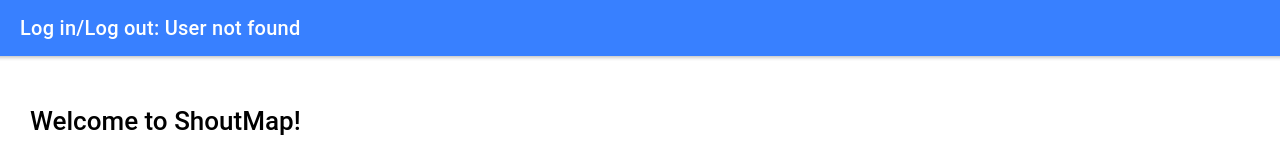
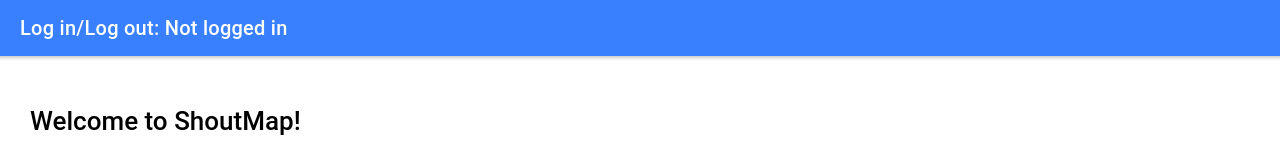
Before and after one commit to jpeacemakr/shoutmap, a React (Create React App) app: page /tab1 in a window 1280 px wide. Shown: the top 153 px of the page. Built offline with nearby package versions, Linux system fonts and the light colour scheme; no server answers.

Commit message:
added alert and cleaned stuff up

```diff
--- a/src/App.tsx
+++ b/src/App.tsx
@@ -9,11 +9,6 @@
   IonTabButton,
   IonTabs
 } from '@ionic/react';
-
-
-import { IonMenu, IonHeader, IonToolbar, IonTitle, IonContent, IonList, IonItem } from '@ionic/react';
-
-
 
 import { IonReactRouter } from '@ionic/react-router';
 import { create, people, search } from 'ionicons/icons';
--- a/src/hooks/useFirebase.ts
+++ b/src/hooks/useFirebase.ts
@@ -1,7 +1,7 @@
 //this is a hook that uses firebase to log in, log out, creater users and retrieve user info
 
 import * as firebase from 'firebase';
-import { useState, useEffect } from "react";
+import { useState } from "react";
 
 export function useFirebase() {
 
@@ -30,7 +30,7 @@
   };
 
   //logs the user to the console. used for testing purposes only
-  const logUser = () => { console.log(firebase.auth().currentUser); };
+  const logUser = () => { console.log(firebase.auth().currentUser); return firebase.auth().currentUser; };
 
   //returns the user Object
   const getUser = firebase.auth().currentUser;
@@ -43,11 +43,11 @@
         return getUser.email;
       } else {
         console.log("getUser.email is null")
-        return "User not found";
+        return "Not logged in";
       }
     } else {
       console.log("getUser is null")
-      return "User not found";
+      return "Not logged in";
     };
   }
 
--- a/src/hooks/useShout.ts
+++ b/src/hooks/useShout.ts
@@ -1,7 +1,7 @@
 //this is a hook that is used to list shouts and post shouts using GPS coordinates
 
 import * as firebase from 'firebase';
-import React, { useState } from 'react';
+import { useState } from 'react';
 import { useFirebase } from '../hooks/useFirebase';
 import { Plugins } from '@capacitor/core';
 
@@ -14,7 +14,7 @@
   var [shoutlisttext, setShoutlisttext] = useState(); //the list of shouts in text form. for testing only
   var [shouttext, setShouttext] = useState(); //the text of the shoutbeing posted
 
-  const { getUser, getEmail } = useFirebase(); //used to retrieve the user email address
+  const { getEmail } = useFirebase(); //used to retrieve the user email address
 
   const { Geolocation } = Plugins;
 
@@ -47,6 +47,8 @@
         console.log("shoutlist", shoutlist);
 
       });
+
+    return shoutToReturn;
 
   };
 
@@ -158,7 +160,6 @@
   var tempGPS = await Geolocation.getCurrentPosition(); //get GPS location
 
   //swap out token with logged in user's username
-  //have to rework to check for null
   //var userToken = await firebase.auth().currentUser.getIdToken(true);//get current logged in user's token
   var userToken = "";
   var user = await firebase.auth().currentUser;//get current logged in user's token
--- a/src/pages/Tab1.tsx
+++ b/src/pages/Tab1.tsx
@@ -1,24 +1,37 @@
 import React from 'react';
-import { IonContent, IonHeader, IonFabButton, IonInput, IonPage, IonTitle, IonToolbar, IonMenu, IonList, IonItem, IonRouterOutlet,  IonCard, IonCardHeader, IonCardSubtitle, IonCardTitle, IonCardContent, IonSearchbar, IonButton, IonFooter } from '@ionic/react';
-import ExploreContainer from '../components/ExploreContainer';
+import { IonContent,
+  IonHeader,
+  IonInput,
+  IonPage,
+  IonTitle,
+  IonToolbar,
+  IonButton,
+  IonFooter } from '@ionic/react';
 import { useFirebase } from '../hooks/useFirebase';
 import './Tab1.css';
 
-import { useShout } from '../hooks/useShout';
 
 
 const Tab1: React.FC = () => {
 
-  const { email, password, userLogin, userLogout, userCreate, logUser, getUser, getEmail, setEmail, getPassword, setPassword } = useFirebase();
-  //const { shoutPost, shoutRead } = useShout();
+  const { email,
+    password,
+    userLogin,
+    userLogout,
+    userCreate,
+    getEmail,
+    //logUser,
+    setEmail,
+    setPassword } = useFirebase();
 
 
   //used for testing purposes only
-  function logUserOnPush () {
+  /* function logUserOnPush () {
     console.log(getEmail());
     return 1;
-  }
+  }*/
 
+  var userEmail = getEmail();
 
 
   return (
@@ -28,7 +41,7 @@
       <IonHeader>
 
         <IonToolbar  color="primary">
-          <IonTitle>Log in/Log out: {getEmail()}</IonTitle>
+          <IonTitle>Log in/Log out: {userEmail}</IonTitle>
         </IonToolbar>
 
       </IonHeader>
@@ -62,9 +75,11 @@
 
       <IonFooter style={{textAlign:"center", background:"#99CCFF", padding:"15px"}}>
 
-        <IonButton onClick={() => userLogin(email, password)}>Log in</IonButton>
-        <IonButton onClick={() => userLogout()}>Log out</IonButton>
-        <IonButton onClick={() => userCreate(email, password)}>Create user</IonButton>
+        <IonButton onClick={ () => userLogin(email, password) }>Log in</IonButton>
+        <IonButton onClick={ () => { userLogout() } }>Log out</IonButton>
+        <IonButton onClick={ () => { userCreate(email, password) } }>Create user</IonButton>
+        {/*<IonButton onClick={ () => { userEmail = getEmail();} }>Update Email Test</IonButton>*/}
+
 
       </IonFooter>
 
--- a/src/pages/Tab2.tsx
+++ b/src/pages/Tab2.tsx
@@ -1,40 +1,36 @@
-//import React from 'react';
-//import { IonContent, IonHeader, IonPage, IonTitle, IonToolbar } from '@ionic/react';
+import React from 'react';
 
-import React, { useState, useEffect } from 'react';
-
-import ExploreContainer from '../components/ExploreContainer';
 import './Tab2.css';
 
-import { IonButton, IonContent, IonHeader, IonFooter, IonPage, IonTitle, IonToolbar,
-         IonFab, IonFabButton, IonIcon, IonGrid, IonRow,
-         IonCol, IonImg, IonActionSheet } from '@ionic/react';
-
+import { IonButton,
+  IonContent,
+  IonHeader,
+  IonFooter,
+  IonPage,
+  IonTitle,
+  IonToolbar } from '@ionic/react';
 
 import { useShout } from '../hooks/useShout';
 import { useFirebase } from '../hooks/useFirebase';
 
-//needed for map function to work
-import { map } from 'rxjs/operators';
-
-
 
 const Tab2: React.FC = () => {
 
-  const { userLogin, userLogout, userCreate, logUser, getUser, getEmail, setEmail, getPassword, setPassword } = useFirebase();
-  const { shoutRead, getShouttextlist, getShoutlist } = useShout();
+  const { getEmail } = useFirebase();
+  const { shoutRead,
+    //getShouttextlist,
+    getShoutlist } = useShout();
 
 
   //logs user email to console. for testing only.
-  function logUserOnPush () {
+  /*function logUserOnPush () {
     console.log(getEmail());
     return 1;
-  }
-
+  }*/
 
 
   //logs shout list to console. for testing only.
-  function displayShouts ()
+  /*function displayShouts ()
     {
 
       let currentShoutList = getShoutlist();
@@ -42,7 +38,7 @@
 
       console.log("currentShoutList in displayShouts", currentShoutList);
       console.log("currentShoutTextList in displayShouts", currentShoutTextList);
-    }
+    }*/
 
 
 
--- a/src/pages/Tab3.tsx
+++ b/src/pages/Tab3.tsx
@@ -1,8 +1,14 @@
-import React from 'react';
-import { useState } from 'react';
+import React, { useState } from 'react';
 
-import { IonContent, IonHeader, IonInput, IonTextarea, IonPage, IonTitle, IonToolbar, IonFooter, IonButton } from '@ionic/react';
-import ExploreContainer from '../components/ExploreContainer';
+import { IonContent,
+  IonAlert,
+  IonHeader,
+  IonTextarea,
+  IonPage,
+  IonTitle,
+  IonToolbar,
+  IonFooter,
+  IonButton } from '@ionic/react';
 import './Tab3.css';
 
 import { useFirebase } from '../hooks/useFirebase';
@@ -12,9 +18,11 @@
 
 const Tab3: React.FC = () => {
 
-  const { shouttext, getShouttext, createShout, setShouttext, createShoutGPS, createShoutGPSWithToken } = useShout();
-  const { getUser, getEmail } = useFirebase();
-  //const { getGPSlongitude, getGPSlatitude, newGPS } = useGPS();
+  const { shouttext, setShouttext, createShoutGPSWithToken } = useShout();
+  const { getEmail, logUser } = useFirebase();
+
+  const [showAlert1, setShowAlert1] = useState(false);
+
 
   return (
     <IonPage>
@@ -30,13 +38,35 @@
 
       <IonContent>
 
+        <IonAlert
+          isOpen={showAlert1}
+          onDidDismiss={() => setShowAlert1(false)}
+          header={'Your shout has been sent.'}
+          buttons={['OK']}
+        />
+
+        {
+
+          logUser() ?
+
+          <div style={{ padding:"15px", margin:"15px" }}>
+
+            {/*<IonInput value={getShouttext()} placeholder='Type your shout here.' type='text' onIonChange={e => setShouttext(e.detail.value!)} ></IonInput>*/}
+
+            <IonTextarea rows={8} value={shouttext} placeholder='Type your shout here.' onIonChange={e => setShouttext(e.detail.value!)} ></IonTextarea>
+
+          </div>
+
+         :
+
         <div style={{ padding:"15px", margin:"15px" }}>
 
-          {/*<IonInput value={getShouttext()} placeholder='Type your shout here.' type='text' onIonChange={e => setShouttext(e.detail.value!)} ></IonInput>*/}
-
-          <IonTextarea rows={8} value={shouttext} placeholder='Type your shout here.' onIonChange={e => setShouttext(e.detail.value!)} ></IonTextarea>
+          <p> You must be logged in to post shouts.</p>
 
         </div>
+
+        }
+
 
       </IonContent>
 
@@ -48,7 +78,8 @@
 
           {/*<IonButton onClick={() => createShoutGPS(shouttext)}>SHOUT YOUR LOCATION</IonButton>*/}
 
-          <IonButton onClick={() => createShoutGPSWithToken(shouttext)}>SHOUT YOUR LOCATION WITH TOKEN</IonButton>
+          <IonButton onClick={() => {createShoutGPSWithToken(shouttext); setShowAlert1(true)}}>SHOUT YOUR LOCATION</IonButton>
+
 
       </IonFooter>
 
```
Also changed, not shown: api/mongo.js (+6 -8 lines).
